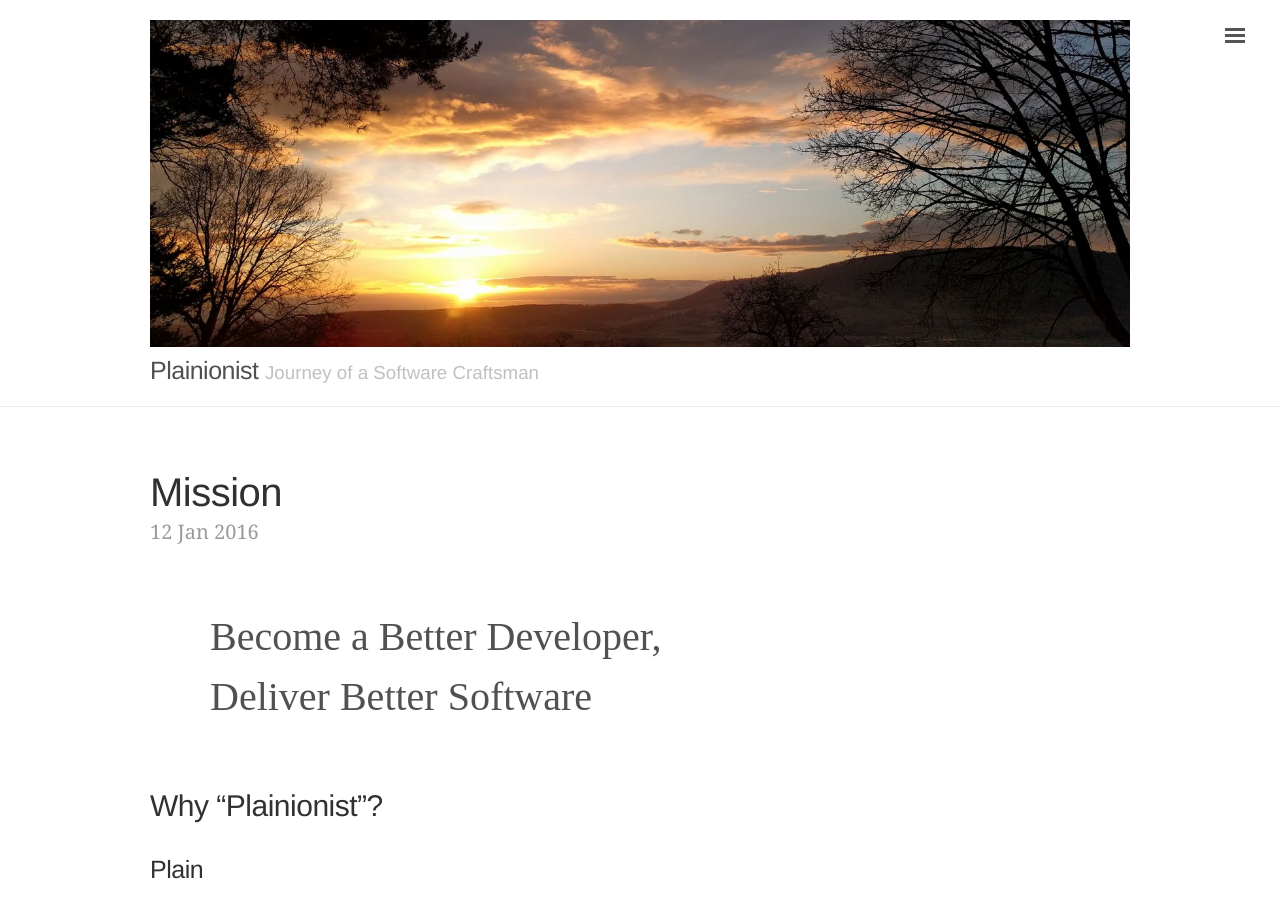
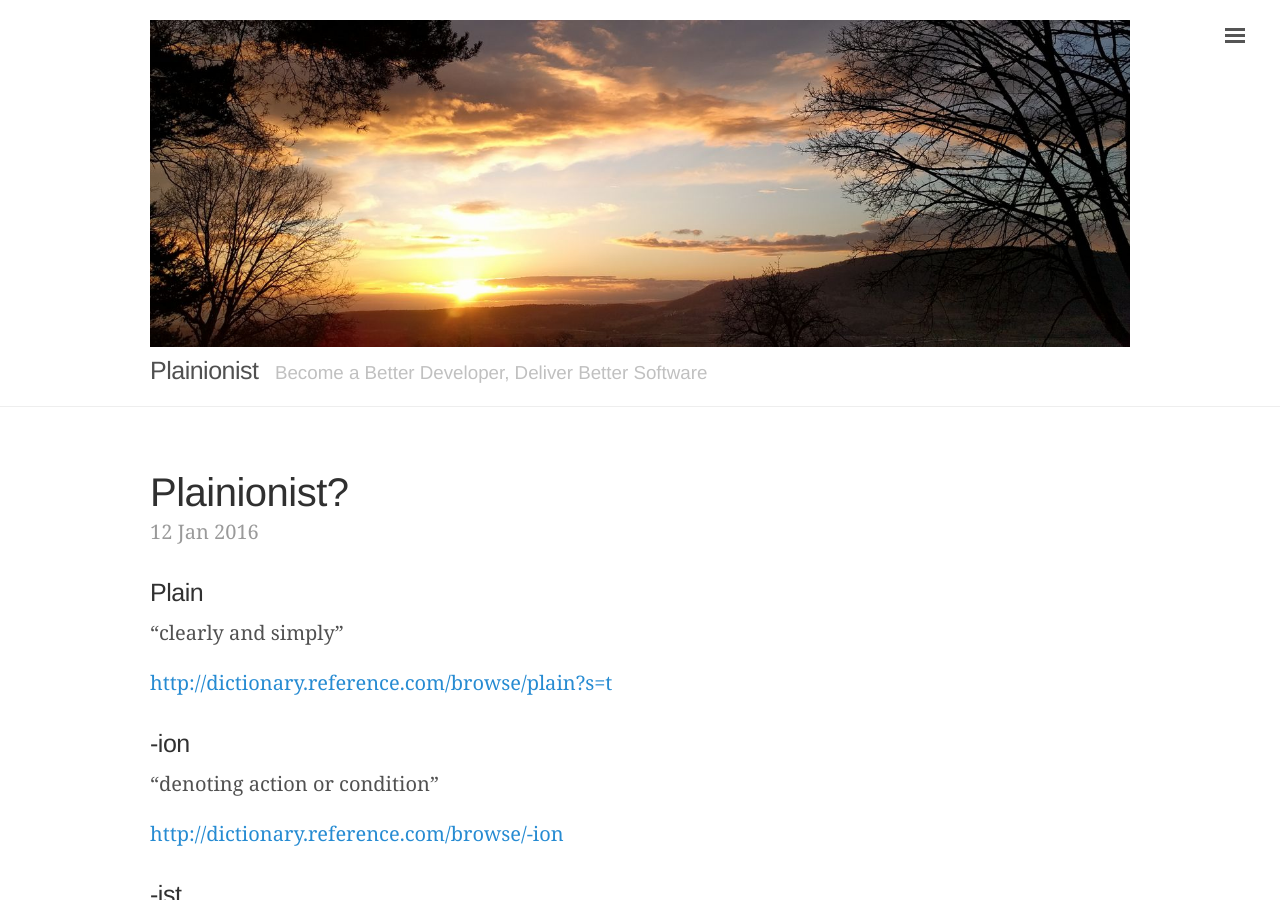
Before and after one commit to plainionist/plainionist.github.io, a Jekyll site: the page built from _posts/2016-01-12-Plainionist.md, in a window 1280 px wide and 900 px high. Built offline with Jekyll 4.4.1, drawn with Linux system fonts in a browser that asks for light colours; comment, search, counter and statistics services are not loaded.

Commit message:
tagline change

```diff
--- a/_config.yml
+++ b/_config.yml
@@ -1,6 +1,6 @@
 
 title:               Plainionist
-tagline:             'Journey of a Software Craftsman'
+tagline:             'Become a Better Developer, Deliver Better Software'
 description:         ''
 url:                 https://plainionist.github.io
 baseurl:             ''
--- a/_includes/sidebar.html
+++ b/_includes/sidebar.html
@@ -2,12 +2,6 @@
 <input type="checkbox" class="sidebar-checkbox" id="sidebar-checkbox">
 
 <div class="sidebar" id="sidebar">
-    <div class="sidebar-item">
-        <p>
-            <a href="{{ site.baseurl }}/Mission">Mission</a>
-        </p>
-    </div>
-
     <nav class="sidebar-nav">
         <div class="sidebar-nav-item">
             <label>Popular Posts</label>
--- a/_layouts/default.html
+++ b/_layouts/default.html
@@ -13,7 +13,7 @@
                 <img src="{{ site.baseurl }}/images/logo.jfif" class="dynimg" />
                 <h3 class="masthead-title">
                     <a href="{{ site.baseurl }}/" title="Home">{{ site.title }}</a>
-                    <small>{{ site.tagline }}</small>
+                    <small style="margin-left: 10px;">{{ site.tagline }}</small>
                 </h3>
             </div>
         </div>
--- a/_posts/2016-01-12-Mission.md
+++ b/_posts/2016-01-12-Plainionist.md
@@ -1,15 +1,8 @@
 ---
 layout: post
-title: Mission
+title: Plainionist?
 lint-nowarn: JL0004,JL0003
 ---
-
-<p style="margin:3rem;font-size:2rem;font-family:Script">
-    Become a Better Developer,<br/>
-    Deliver Better Software
-</p>
-
-## Why "Plainionist"?
 
 ### Plain
 
```
